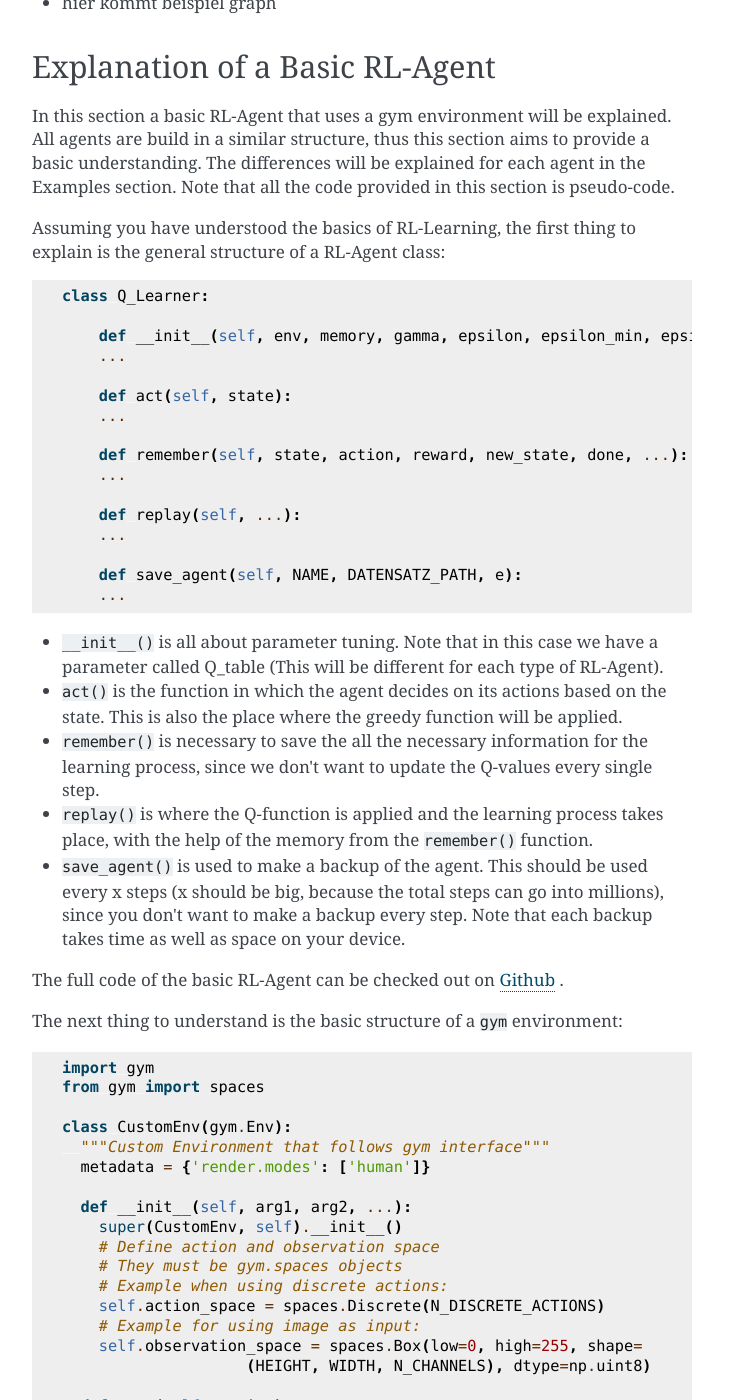
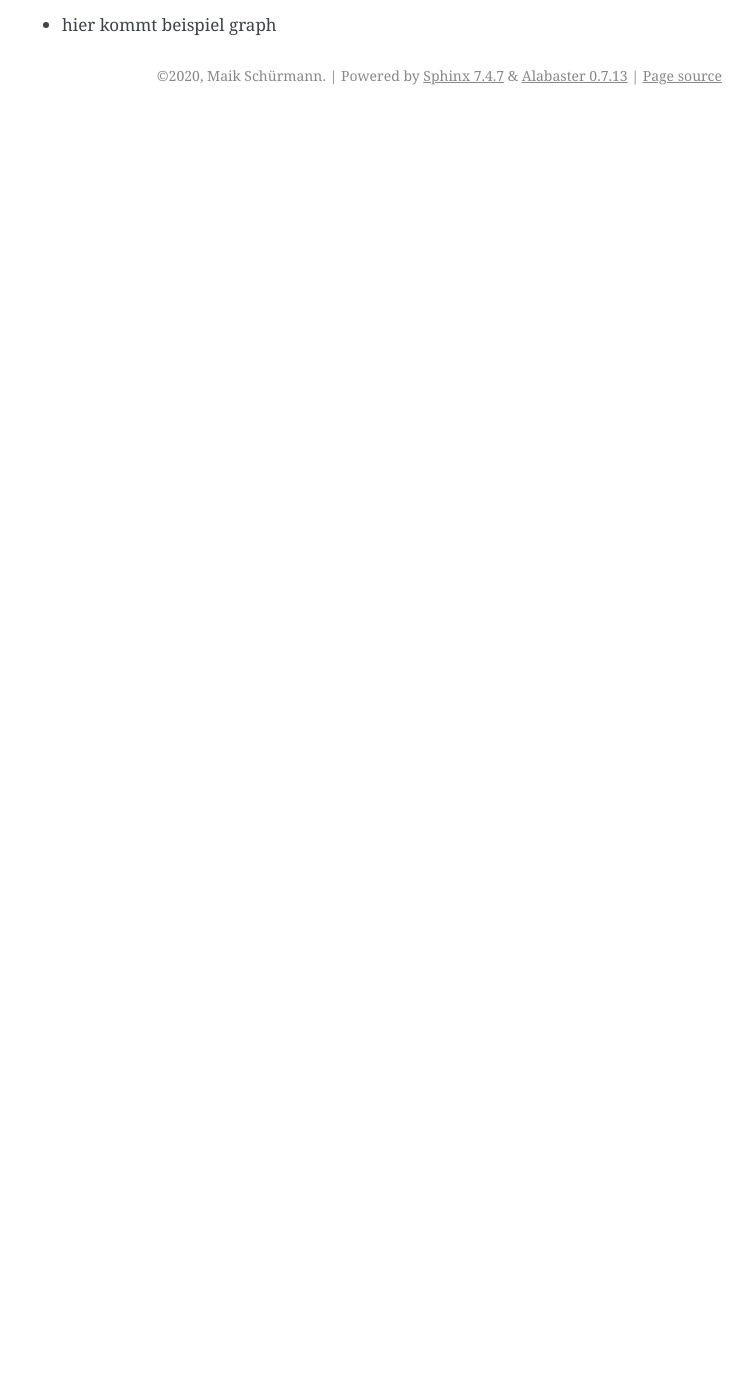
Before and after one commit to maik97/peak-shaver, a Sphinx documentation site: the page built from docs/intro/getting_started.rst, in a window 1280 px wide and 1400 px high, scrolled down 4470 px. Shown: the whole window, without its empty margins (388-1141 px from the left). Built offline with Sphinx 7.4.7, drawn with Linux system fonts in a browser that asks for light colours; after the commit the page ends 4585 px from its top, so only the background shows below that; some of the changed text lies outside the part shown.

Commit message:
Update getting_started.rst

```diff
--- a/docs/intro/getting_started.rst
+++ b/docs/intro/getting_started.rst
@@ -26,9 +26,9 @@
 - tqdm
 - h5py
 
+If you dont know how to install those properly look up `pip <https://pip.pypa.io/en/stable/>`_ . You can also install all dependedencies at once via the requirements.txt found in the github repository.
+
 Note that ``tensorflow 1.9.0`` is an older version and only works with ``python 3.6``. The code of ``logger`` needs to be updated in order to be compatible with of ``tensorflow 2.x.x``.
-
-If you dont know how to install those properly look up `pip <https://pip.pypa.io/en/stable/>`_ . You can also install all dependedencies at once via the requirements.txt found in the github repository.
 
 The dataset to simulate the can be downloaded here: `HIPE Dataset <https://www.energystatusdata.kit.edu/hipe.php>`_ . There are two different versions, one is the complete dataset over three months, the smaller one is just the first week.
 
@@ -40,8 +40,8 @@
 | │   ├── dataset
 | │   │   ├── hipe_cleaned_v1.0.1_geq_2017-10-23_lt_2017-10-30
 | │   │   └── hipe_cleaned_v1.0.1_geq_2017-10-01_lt_2018-01-01
-| │   ├── _BIG_D
-| │   ├── _small_d
+| │   ├── (_BIG_D)
+| │   ├── (_small_d)
 | │   ├── [Put here any of your own code]
 | │   └── ...
 | └── ...
@@ -95,7 +95,7 @@
     lstm_dataset_creator.normal_training_data()
     lstm_dataset_creator.sequence_training_data(num_seq_periods=12)
 
-- :meth:`schaffer.lstmInputDataset.rolling_mean_training_data`creates an input-dataset that was transformed with a `rolling mean` operation
+- :meth:`schaffer.lstmInputDataset.rolling_mean_training_data` creates an input-dataset that was transformed with a `rolling mean` operation
 - :meth:`schaffer.lstmInputDataset.rolling_max_training_data` creates an input-dataset that was transformed with a `rolling max` operation
 - :meth:`schaffer.lstmInputDataset.normal_training_data` creates a normale input-dataset.
 - :meth:`schaffer.lstmInputDataset.normal_training_data` creates an input-dataset with sequence-labels the size of ``num_seq_periods``.
@@ -126,7 +126,7 @@
     max_prediction_seq  = max_seq(prediction_seq)
     mean_prediction_seq = mean_seq(prediction_seq)
 
-The ``train()`` function is used to train a LSTM-model and will return predictions after the training is complete. You can use ``pred()`` instead of ``train()`` once you have run the training for the first time (This will be used by the agents). You can find the saved models in either _BIG_D/LSTM-models/ or _small_d/LSTM-models/.
+:meth:`wahrsager.wahrsager.train()` function is used to train a LSTM-model and will return predictions after the training is complete. You can use :meth:`wahrsager.wahrsager.pred()` once you have run the training for the first time (will be used by the agents). You can find the saved models in either _BIG_D/LSTM-models/ or _small_d/LSTM-models/.
 
 There are different approaches to modify the input-dataset, which can be set with ``TYPE=...``. Below are explanations of the variables from the code snippet which are returns from a LSTM with a different ``TYPE``.
 
@@ -142,125 +142,3 @@
 Set ``PLOTTING=True`` if you want to see a graph of the predictions compared to the actual data. You also can find the saved graphs in either _BIG_D/LSTM-graphs/ or _small_d/LSTM-graphs/. An example graph is provided below:
 
 - hier kommt beispiel graph
-
-Explanation of a Basic RL-Agent
-*******************************
-
-In this section a basic RL-Agent that uses a gym environment will be explained. All agents are build in a similar structure, thus this section aims to provide a basic understanding. The differences will be explained for each agent in the Examples section. Note that all the code provided in this section is pseudo-code.
-
-Assuming you have understood the basics of RL-Learning, the first thing to explain is the general structure of a RL-Agent class:
-
-.. code-block:: python
-
-    class Q_Learner:
-
-        def __init__(self, env, memory, gamma, epsilon, epsilon_min, epsilon_decay, lr, tau, Q_table):
-        ...
-
-        def act(self, state):
-        ...
-
-        def remember(self, state, action, reward, new_state, done, ...):
-        ...
-
-        def replay(self, ...):
-        ...
-
-        def save_agent(self, NAME, DATENSATZ_PATH, e):
-        ...
-
-- ``__init__()`` is all about parameter tuning. Note that in this case we have a parameter called Q_table (This will be different for each type of RL-Agent).
-- ``act()`` is the function in which the agent decides on its actions based on the state. This is also the place where the greedy function will be applied.
-- ``remember()`` is necessary to save the all the necessary information for the learning process, since we don't want to update the Q-values every single step.
-- ``replay()`` is where the Q-function is applied and the learning process takes place, with the help of the memory from the ``remember()`` function.
-- ``save_agent()`` is used to make a backup of the agent. This should be used every x steps (x should be big, because the total steps can go into millions), since you don't want to make a backup every step. Note that each backup takes time as well as space on your device.
-
-The full code of the basic RL-Agent can be checked out on `Github <https://github.com/maik97/peak-shaver/blob/main/peak-shaver/main/agent_q_table.py>`_ .
-
-The next thing to understand is the basic structure of a ``gym`` environment:
-
-.. https://towardsdatascience.com/creating-a-custom-openai-gym-environment-for-stock-trading-be532be3910e
-
-.. code-block:: python
-
-    import gym
-    from gym import spaces
-
-    class CustomEnv(gym.Env):
-      """Custom Environment that follows gym interface"""
-      metadata = {'render.modes': ['human']}
-
-      def __init__(self, arg1, arg2, ...):
-        super(CustomEnv, self).__init__()
-        # Define action and observation space
-        # They must be gym.spaces objects
-        # Example when using discrete actions:
-        self.action_space = spaces.Discrete(N_DISCRETE_ACTIONS)
-        # Example for using image as input:
-        self.observation_space = spaces.Box(low=0, high=255, shape=
-                        (HEIGHT, WIDTH, N_CHANNELS), dtype=np.uint8)
-
-      def step(self, action):
-        # Execute one time step within the environment
-        ...
-      def reset(self):
-        # Reset the state of the environment to an initial state
-        ...
-      def render(self, mode='human', close=False):
-        # Render the environment to the screen
-        ...
-
-      def more_functions_to_simulate_the_data(...):
-        # In the case of peak shaving the batteries need to be simulated
-        ...
-
-      ...
-
-When put together in order to iterate over each step it should look something like this:
-
-.. code-block:: python
-
-    from gym_env import CustomEnv
-    from agent import Q_Learner
-    from schaffer import dataset
-
-    env = CustomEnv(dataset,...)
-    Agent = Q_Learner(...)
-
-    # naming the model:
-    NAME = 'basic_agent'
-    # using the big dataset:
-    DATENSATZ_PATH = '_BIG_D'
-
-    # number of epochs:
-    epochs = x
-    # every y steps the agent will learn
-    update_num = y
-
-    for e in range(epochs):
-        '''
-        you can add here some functionality for warm-up steps
-        (basically the same as below without learning)
-        '''
-        cur_state = env.reset()
-
-        update_counter = 0
-        for step in range(len(dataset)):
-
-            action, epsilon            = Agent.act(cur_state)
-            new_state, reward, done, _ = env.step(action, ...)
-            Agent.remember(cur_state, action, reward, new_state, done, ...)
-            cur_state                  = new_state
-
-            update_counter += 1
-            if update_counter == update_num or done == True:
-                Agent.replay(...)
-                update_counter = 0
-
-            if done:
-                break
-
-        if e % 10 == 0:
-            Agent.save_agent(NAME, DATENSATZ_PATH, e)
-
-Note that all the provided pseudo-codes are more complex when implementet.
```
Also changed, not shown: other parts of docs/intro/getting_started.rst (+1 -1 lines).
